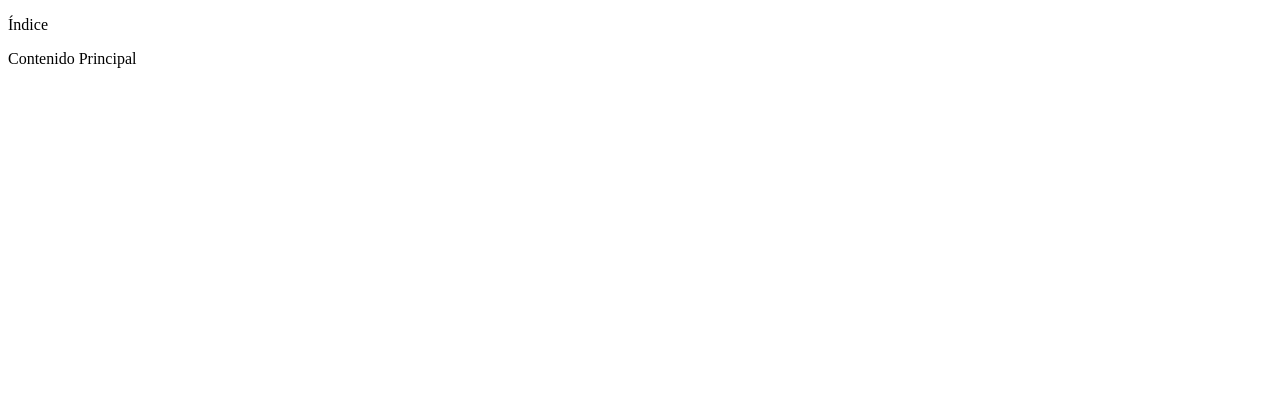
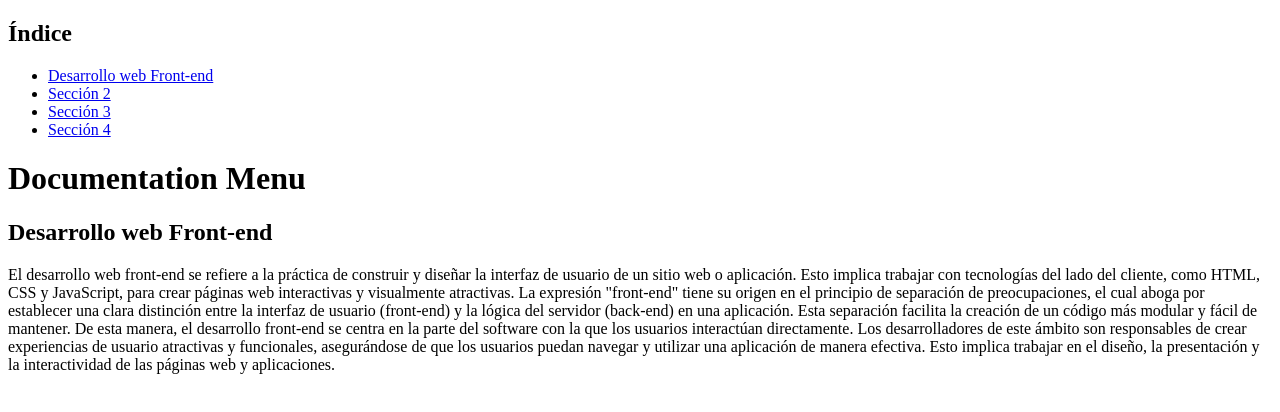
Before and after one commit to GiselaHurtado/-FAQ, a plain HTML site: page index.html in a window 1280 px wide. Drawn offline with Linux system fonts and the light colour scheme; files that its build step writes are made by us from their sources.

Commit message:
add text of section1 in html

```diff
--- a/index.html
+++ b/index.html
@@ -7,16 +7,23 @@
     <title>#FAQ5</title>
 </head>
 <body>
-    <div class="sidebar">
-        <!-- indice-->
-        <p>Índice</p>
-        <!--  más elementos al índice  -->
+    <div class="sidebar" id="indice">
+        <h2>Índice</h2>
+        <ul>
+         <li><a href="section1">Desarrollo web Front-end</a></li>
+         <li><a href="section2">Sección 2</a></li>
+         <li><a href="section3">Sección 3</a></li>
+         <li><a href="section4">Sección 4</a></li>
+        </ul>
       </div>
 
       <div class="content">
-        <!-- Aquí va el contenido principal que se desplaza -->
-        <p>Contenido Principal</p>
-        <!-- Continúa agregando contenido aquí -->
+        <h1>Documentation Menu</h1>
+        <section id="seccion1">
+            <h2>Desarrollo web Front-end</h2>
+            <p>El desarrollo web front-end se refiere a la práctica de construir y diseñar la interfaz de usuario de un sitio web o aplicación. Esto implica trabajar con tecnologías del lado del cliente, como HTML, CSS y JavaScript, para crear páginas web interactivas y visualmente atractivas.
+                La expresión "front-end" tiene su origen en el principio de separación de preocupaciones, el cual aboga por establecer una clara distinción entre la interfaz de usuario (front-end) y la lógica del servidor (back-end) en una aplicación. Esta separación facilita la creación de un código más modular y fácil de mantener. De esta manera, el desarrollo front-end se centra en la parte del software con la que los usuarios interactúan directamente. Los desarrolladores de este ámbito son responsables de crear experiencias de usuario atractivas y funcionales, asegurándose de que los usuarios puedan navegar y utilizar una aplicación de manera efectiva. Esto implica trabajar en el diseño, la presentación y la interactividad de las páginas web y aplicaciones.</p>
+          </section>
       </div>
 
 </body>
```
